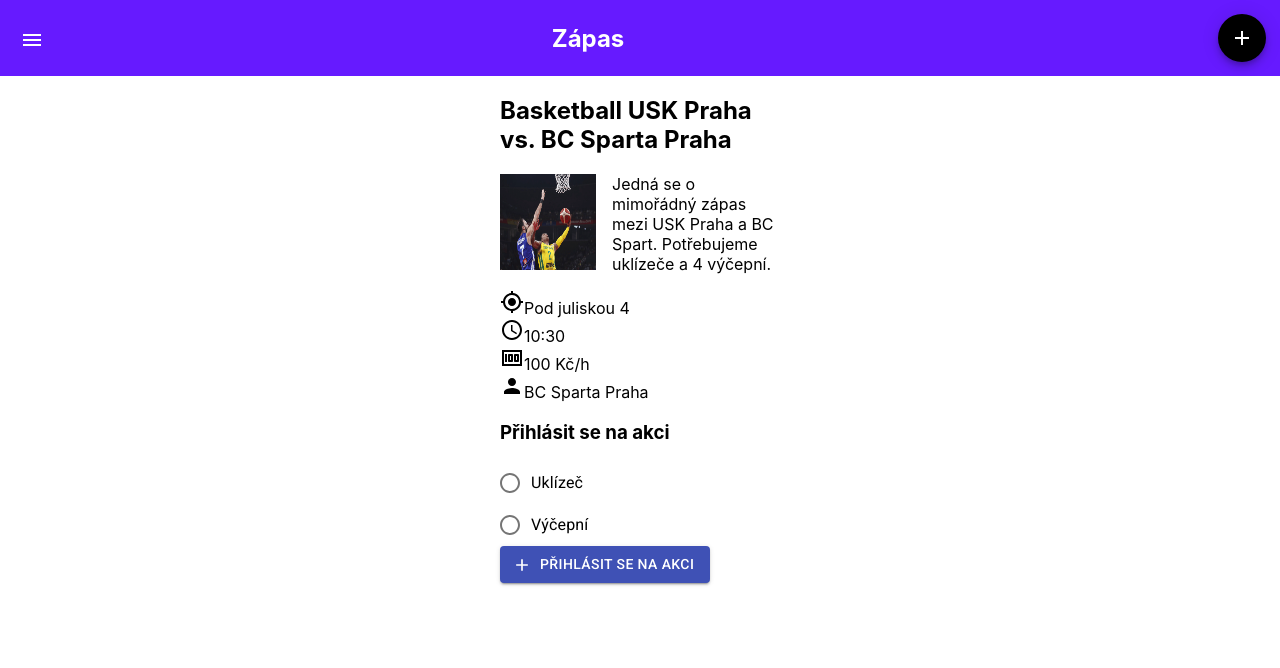
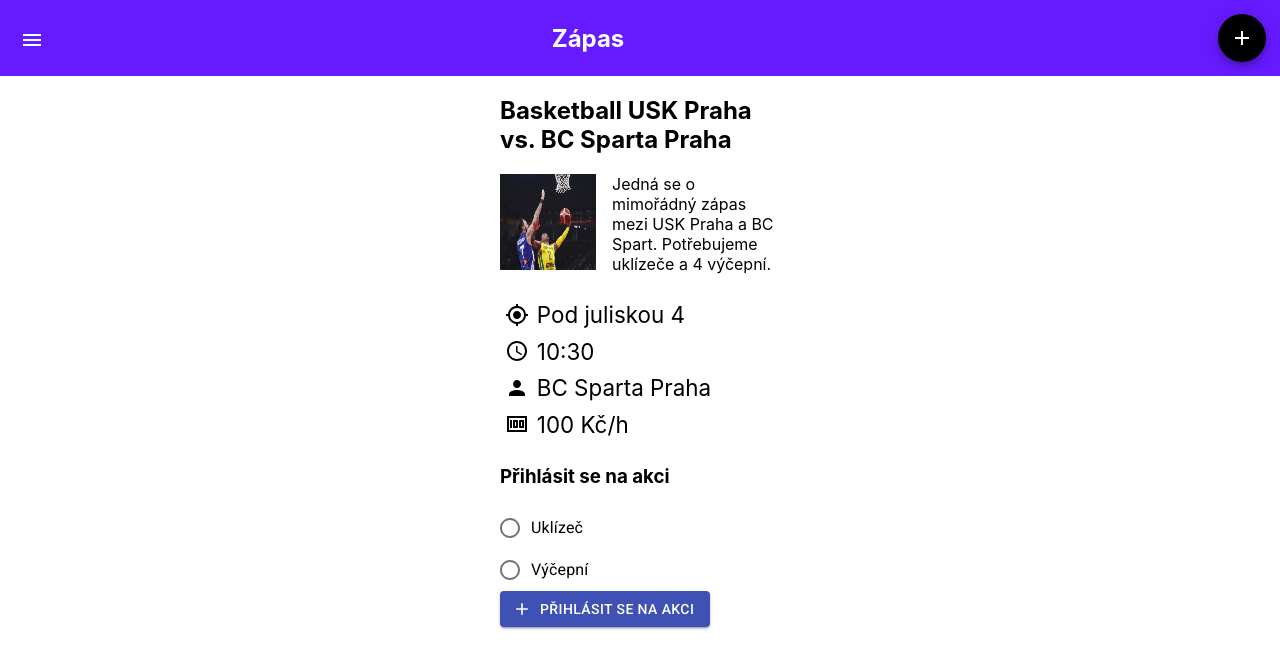
Before and after one commit to MichalMartinek/EventHelper, a React (Create React App) app: page /game/1 in a window 1280 px wide. Shown: the top 668 px of the page. Built offline with nearby package versions, Linux system fonts and the light colour scheme.

Commit message:
visual update

```diff
--- a/src/scenes/Game/index.css
+++ b/src/scenes/Game/index.css
@@ -4,7 +4,6 @@
     flex-direction: column;
     max-width: 280px;
 }
-
 
 .game-detail-img {
     width:  6rem;
@@ -15,4 +14,18 @@
 
 .game-detail-parameter-container{
     clear: both;
+    list-style-type: none;
+    padding: 0;
+    font-size: 1.4rem;
 }
+
+.game-detail-parameter-container li{
+    display: flex;
+    flex-direction: row;
+    align-items: center;
+    padding: 0.3rem;
+}
+
+.game-detail-parameter-container li svg{
+    margin-right: 0.5rem;
+}
--- a/src/scenes/Game/index.jsx
+++ b/src/scenes/Game/index.jsx
@@ -26,12 +26,12 @@
                     <h2>{this.props.actualGame.home_team} vs. {this.props.actualGame.visitor_team}</h2>
                     <img src={this.props.actualGame.img} className="game-detail-img"/>
                     <p>{this.props.actualGame.description}</p>
-                    <div className="game-detail-parameter-container">
-                    <MyLocation/>{this.props.actualGame.place}<br/>
-                    <AccessTime/>{this.props.actualGame.time}<br/>
-                    <Money/>{this.props.actualGame.salary} Kč/h<br/>
-                    <Person/>{this.props.actualGame.organizer} <br/>
-                    </div>
+                    <ul className="game-detail-parameter-container">
+                        <li><MyLocation/>{this.props.actualGame.place}</li>
+                        <li><AccessTime/>{this.props.actualGame.time}</li>
+                        <li><Person/>{this.props.actualGame.organizer}</li>
+                        <li><Money/>{this.props.actualGame.salary} Kč/h</li>
+                    </ul>
                     <h3>Přihlásit se na akci</h3>
                     <ApplyForPostForm game={this.props.actualGame}/>
                 </div>
```
